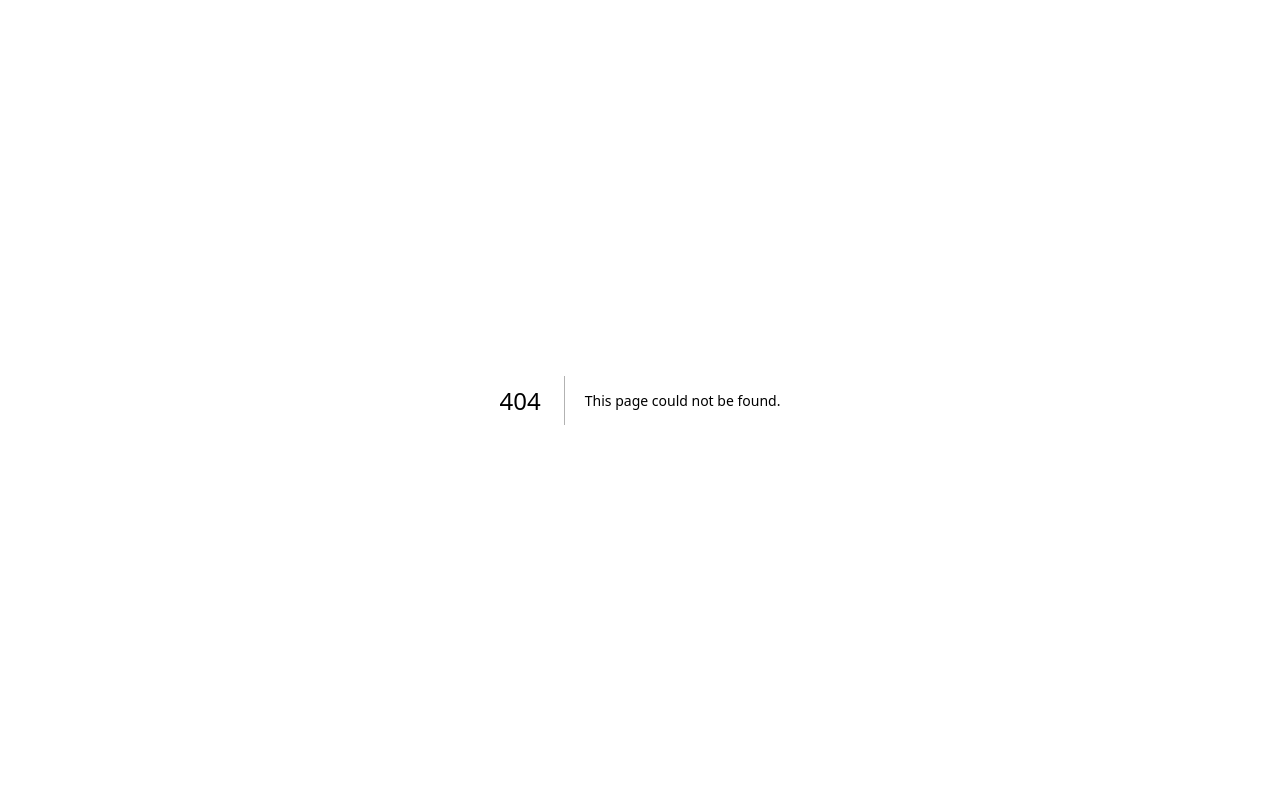
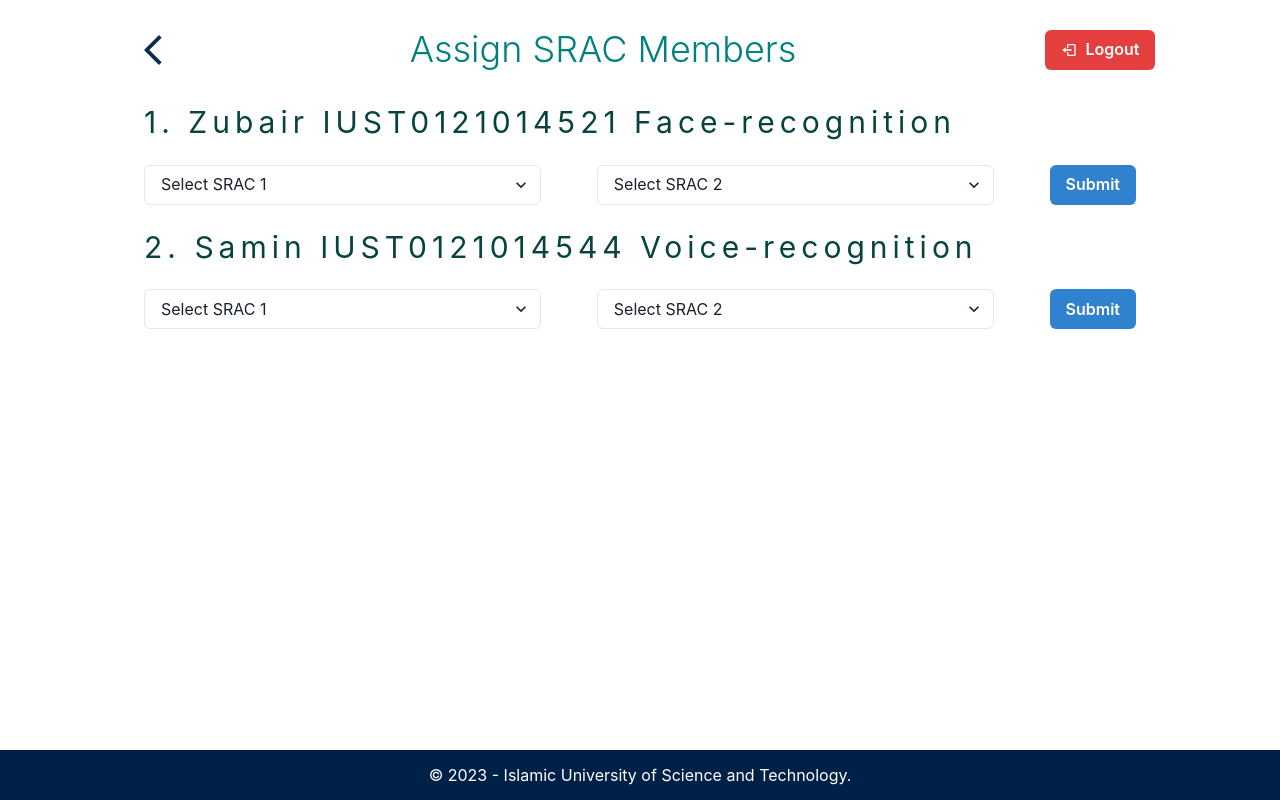
Before and after one commit to UmmarHamid/iust-scholars-portal, a Next.js app: page /supervisor/assignsracmembers in a window 1280 px wide. Before the commit this address had no page. Built offline with nearby package versions, Linux system fonts and the light colour scheme.

Commit message:
add assign-srac-members

```diff
--- /dev/null
+++ b/pages/supervisor/assignsracmembers/index.tsx
@@ -0,0 +1,110 @@
+import styled from 'styled-components';
+import { MdArrowBackIosNew } from 'react-icons/md';
+import { BiLogOut } from 'react-icons/bi';
+import Head from 'next/head';
+import { Box, Button, Container, Heading, Text } from '@chakra-ui/react';
+import Link from 'next/link';
+import { Select } from '@chakra-ui/react';
+const StyledIcon = styled.h1`
+  font-size: 46px;
+  font-weight: 700;
+  color: #0c2b50;
+  padding-left: 30%;
+`;
+const StyledFooter = styled.footer`
+  bottom: 0;
+  position: fixed;
+  width: 100%;
+  background-color: #002147;
+  color: #fff;
+  text-align: center;
+  line-height: 50px;
+`;
+const StyledList = styled.select`
+  background: transparent;
+  padding: 0 10px;
+  height: 40px;
+  border: 1px solid #d8d8d8;
+  width: 350px;
+  margin-right: 20px;
+  border-radius: 10px;
+`;
+export const Index = () => {
+  return (
+    <>
+      <Head>
+        <title>Assign SRAC</title>
+      </Head>
+
+      <Box
+        display={'flex'}
+        justifyContent={'space-around'}
+        alignItems={'center'}
+        height={'100px'}
+      >
+        <Link href='/supervisor'>
+          <StyledIcon>{<MdArrowBackIosNew size={36} />}</StyledIcon>
+        </Link>
+        <Heading as={'h2'} color={'teal'} fontWeight={300}>
+          Assign SRAC Members
+        </Heading>
+        <Button colorScheme='red' leftIcon={<BiLogOut />}>
+          Logout
+        </Button>
+      </Box>
+      <Container maxWidth={'5xl'}>
+        <Text fontSize={'3xl'} color={'#07443E'} letterSpacing={'5px'}>
+          1. Zubair IUST0121014521 Face-recognition
+        </Text>
+        <Box
+          marginTop='2%'
+          marginBottom='2%'
+          display={'flex'}
+          justifyContent={'space-between'}
+          alignItems={'center'}
+        >
+          <Select placeholder='Select SRAC 1' size='md' width={'40%'}>
+            <option value=''>Dr. Zahid</option>
+            <option value=''>Dr.Zubair</option>
+            <option value=''>Dr. Saif</option>
+            <option value=''>Dr. Shabia</option>
+          </Select>
+          <Select placeholder='Select SRAC 2' size='md' width={'40%'}>
+            <option value=''>Dr. Ahsan</option>
+            <option value=''>Dr.Shabana</option>
+            <option value=''>Dr. Afnan</option>
+            <option value=''>Dr. Zakir</option>
+          </Select>
+          <Button colorScheme='blue'>Submit</Button>
+        </Box>
+        <Text fontSize={'3xl'} color={'#07443E'} letterSpacing={'5px'}>
+          2. Samin IUST0121014544 Voice-recognition
+        </Text>
+        <Box
+          marginTop='2%'
+          display={'flex'}
+          justifyContent={'space-between'}
+          alignItems={'center'}
+        >
+          <Select placeholder='Select SRAC 1' size='md' width={'40%'}>
+            <option value=''>Dr. Zahid</option>
+            <option value=''>Dr.Zubair</option>
+            <option value=''>Dr. Saif</option>
+            <option value=''>Dr. Shabia</option>
+          </Select>
+          <Select placeholder='Select SRAC 2' size='md' width={'40%'}>
+            <option value=''>Dr. Ahsan</option>
+            <option value=''>Dr.Shabana</option>
+            <option value=''>Dr. Afnan</option>
+            <option value=''>Dr. Zakir</option>
+          </Select>
+          <Button colorScheme='blue'>Submit</Button>
+        </Box>
+      </Container>
+      <StyledFooter>
+        © 2023 - Islamic University of Science and Technology.
+      </StyledFooter>
+    </>
+  );
+};
+export default Index;
```
